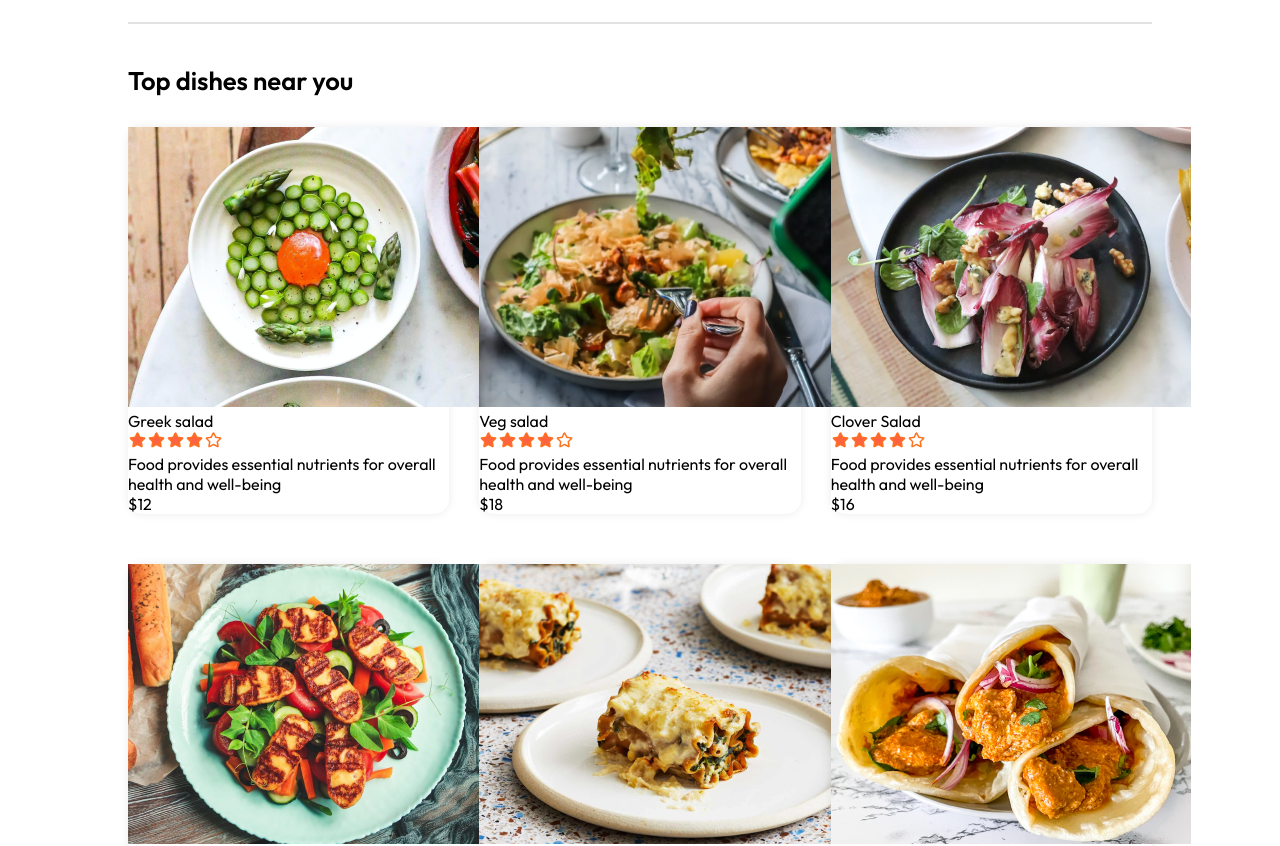
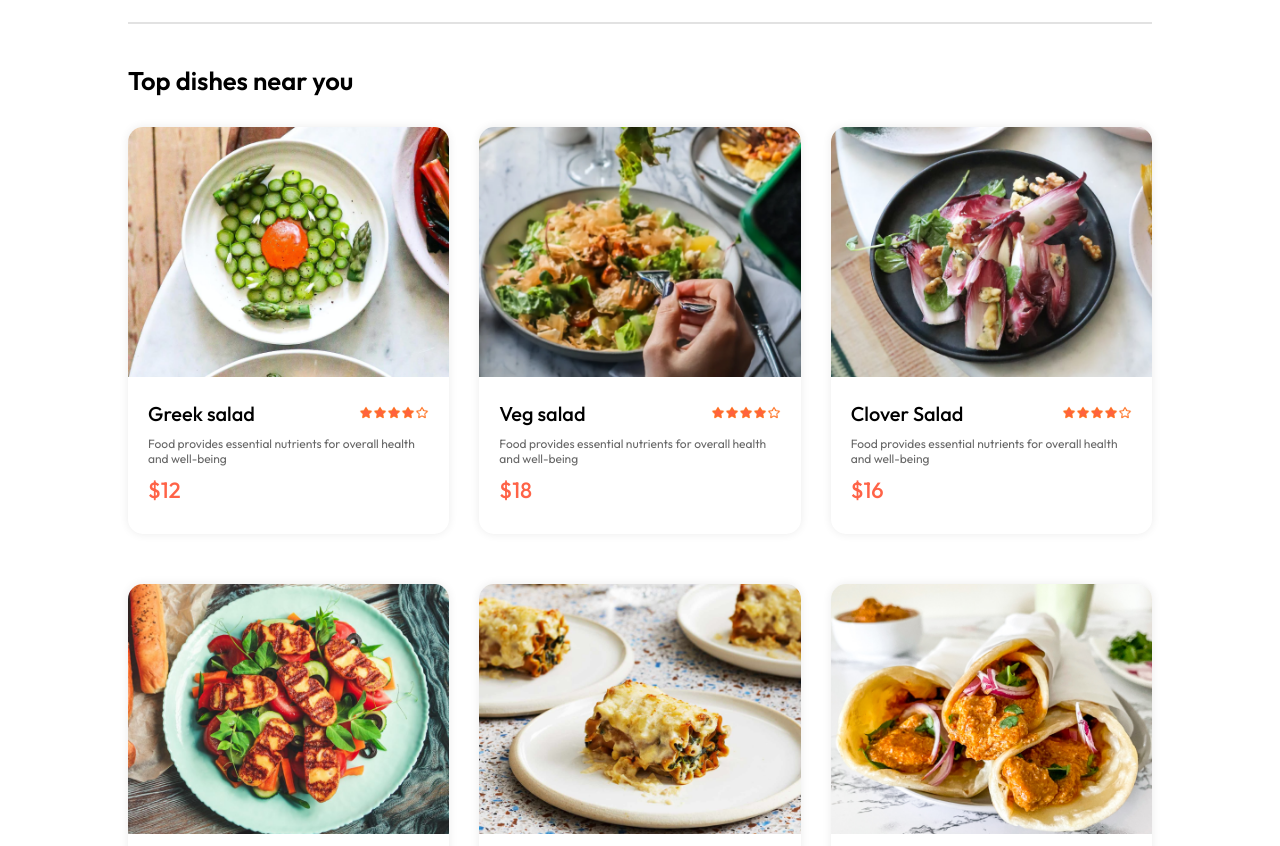
Before and after one commit to suisashehi/food-delivery, a React (Vite) app: page / in a window 1280 px wide. Shown: the part 900-1746 px from the top of the page. Built offline with nearby package versions, Linux system fonts and the light colour scheme.

Commit message:
added Add button and counter logic to manage quantity in Food Item component

```diff
--- a/src/components/FoodItem/FoodItem.css
+++ b/src/components/FoodItem/FoodItem.css
@@ -6,3 +6,44 @@
     transition: 0.3s;
     animation: fadeIn 1s;
 }
+
+.food-item-image{
+    width: 100%;
+    border-radius: 15px 15px 0px 0px;
+
+}
+
+.food-item-info{
+    padding: 20px;
+
+}
+
+.food-item-name-rating{
+    display: flex;
+    justify-content: space-between;
+    align-items: center;
+    margin-bottom: 10px;
+}
+
+.food-item-name-rating p{
+    font-size: 20px;
+    font-weight: 500;
+}
+
+.food-item-name-rating img{
+    width: 70px;
+}
+
+.food-item-desc{
+    color: #676767;
+    font-size: 12px;
+
+}
+
+.food-item-price{
+    color: tomato;
+    font-size: 22px;
+    font-weight: 500;
+    margin: 10px 0px;
+
+}
--- a/src/components/FoodItem/FoodItem.jsx
+++ b/src/components/FoodItem/FoodItem.jsx
@@ -1,8 +1,11 @@
-import React from "react";
+import React, { useState } from "react";
 import "./FoodItem.css";
 import { assets } from "../../assets/assets";
 
 const FoodItem = ({ id, name, price, description, image }) => {
+
+    const [itemCount,setItemCount] = useState(0)
+
   return (
     <div className="food-item">
       <div className="food-item-img-container">
```
